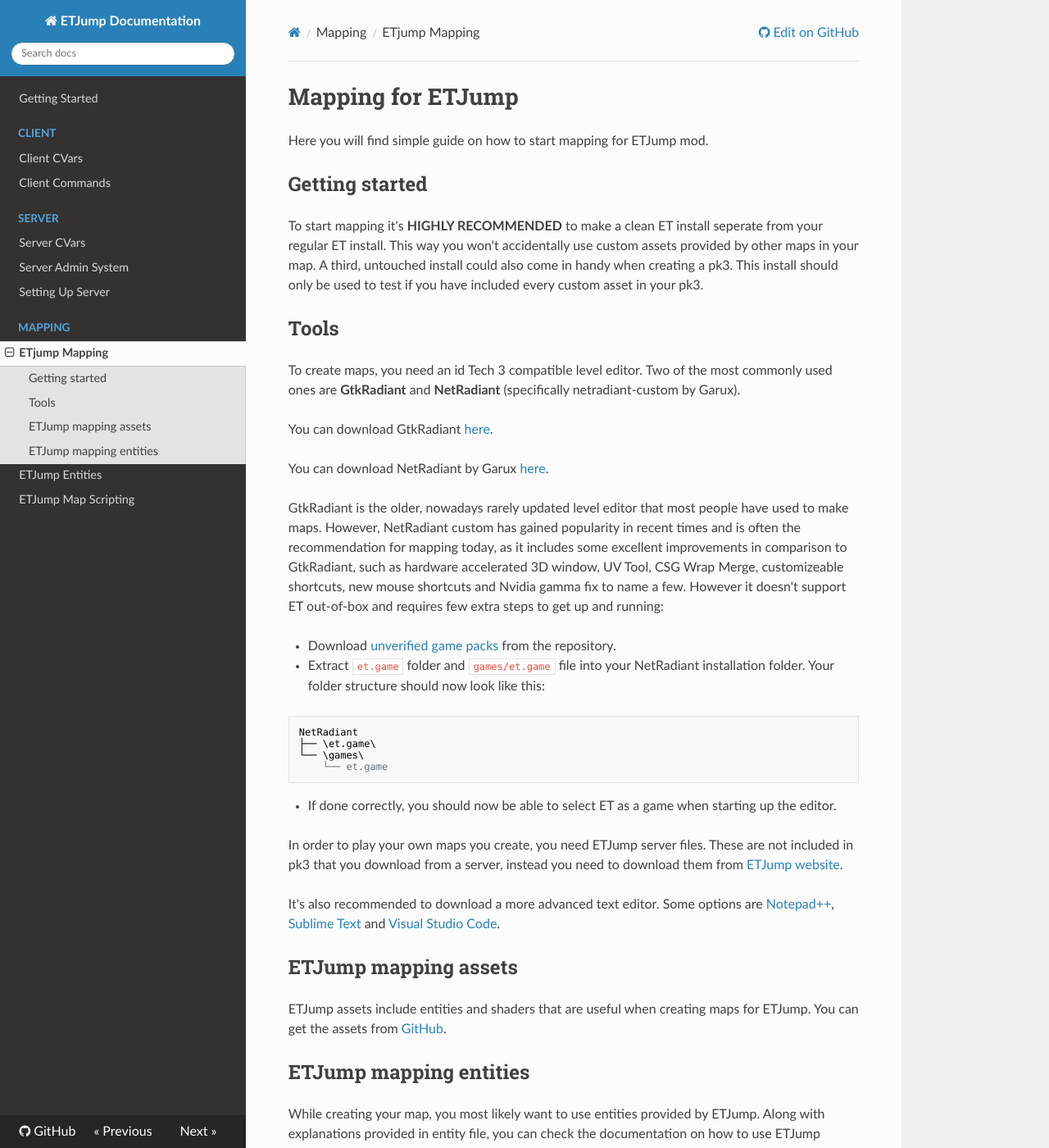
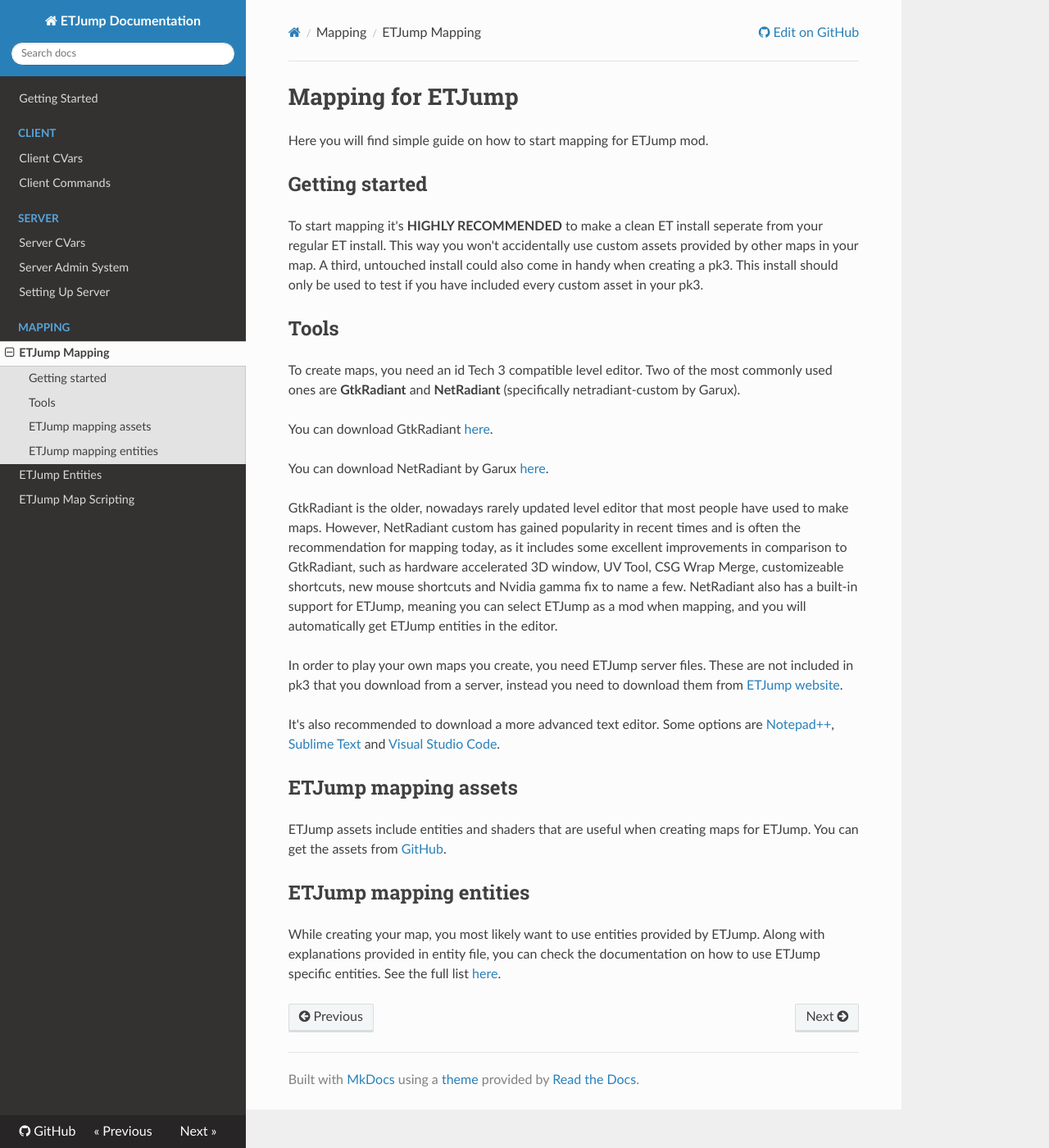
Before and after one commit to etjump/documentation, an MkDocs documentation site: the page built from docs/mapping/getting_started.md, in a window 1280 px wide and 1400 px high. Shown: the whole window at 82% size. Built offline with MkDocs 1.6.1, drawn with Linux system fonts in a browser that asks for light colours; nearby versions of some CDN libraries.

Commit message:
Misc fixes
Mainly typos + updated NetRadiant-custom install instructions.

````diff
--- a/docs/mapping/getting_started.md
+++ b/docs/mapping/getting_started.md
@@ -11,17 +11,7 @@
 
 You can download NetRadiant by Garux [here](https://github.com/Garux/netradiant-custom).
 
-GtkRadiant is the older, nowadays rarely updated level editor that most people have used to make maps. However, NetRadiant custom has gained popularity in recent times and is often the recommendation for mapping today, as it includes some excellent improvements in comparison to GtkRadiant, such as hardware accelerated 3D window, UV Tool, CSG Wrap Merge, customizeable shortcuts, new mouse shortcuts and Nvidia gamma fix to name a few. However it doesn't support ET out-of-box and requires few extra steps to get up and running:
-
-* Download [unverified game packs](https://github.com/Garux/netradiant-custom/blob/readme_files/unverified_gamepacks.7z) from the repository.
-* Extract `et.game` folder and `games/et.game` file into your NetRadiant installation folder. Your folder structure should now look like this:
-```
-NetRadiant
-├── \et.game\
-└── \games\
-    └── et.game
-```
-* If done correctly, you should now be able to select ET as a game when starting up the editor.
+GtkRadiant is the older, nowadays rarely updated level editor that most people have used to make maps. However, NetRadiant custom has gained popularity in recent times and is often the recommendation for mapping today, as it includes some excellent improvements in comparison to GtkRadiant, such as hardware accelerated 3D window, UV Tool, CSG Wrap Merge, customizeable shortcuts, new mouse shortcuts and Nvidia gamma fix to name a few. NetRadiant also has a built-in support for ETJump, meaning you can select ETJump as a mod when mapping, and you will automatically get ETJump entities in the editor.
 
 In order to play your own maps you create, you need ETJump server files. These are not included in pk3 that you download from a server, instead you need to download them from [ETJump website](https://etjump.com/).
 
--- a/mkdocs.yml
+++ b/mkdocs.yml
@@ -9,7 +9,7 @@
   - 'Server Admin System': 'server/admin_system.md'
   - 'Setting Up Server': 'server/server_setup.md'
 - 'Mapping':
-  - 'ETjump Mapping': 'mapping/getting_started.md'
+  - 'ETJump Mapping': 'mapping/getting_started.md'
   - 'ETJump Entities': 'mapping/mapping_entities.md'
   - 'ETJump Map Scripting': 'mapping/mapscripting.md'
 theme: readthedocs
````
Also changed, not shown: docs/mapping/mapping_entities.md (+5 -4 lines), docs/mapping/mapscripting.md (+1 -1 lines), docs/server/admin_system.md (+2 -2 lines).
